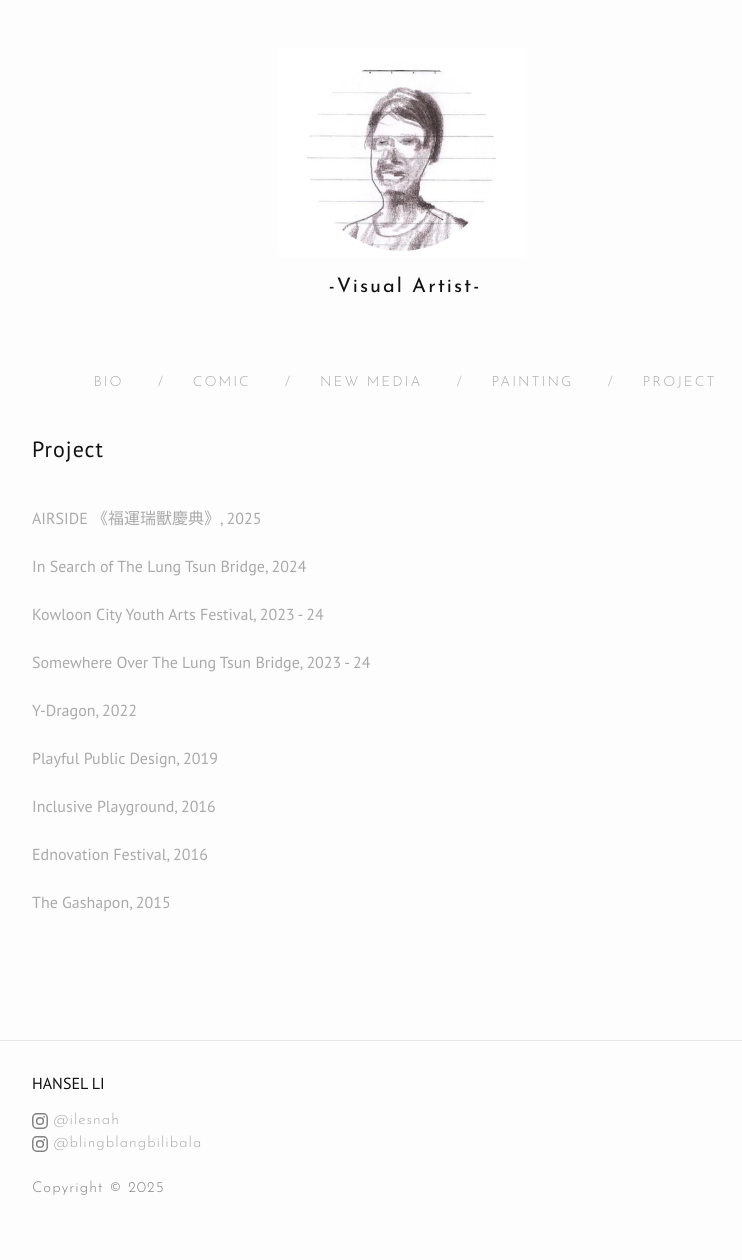
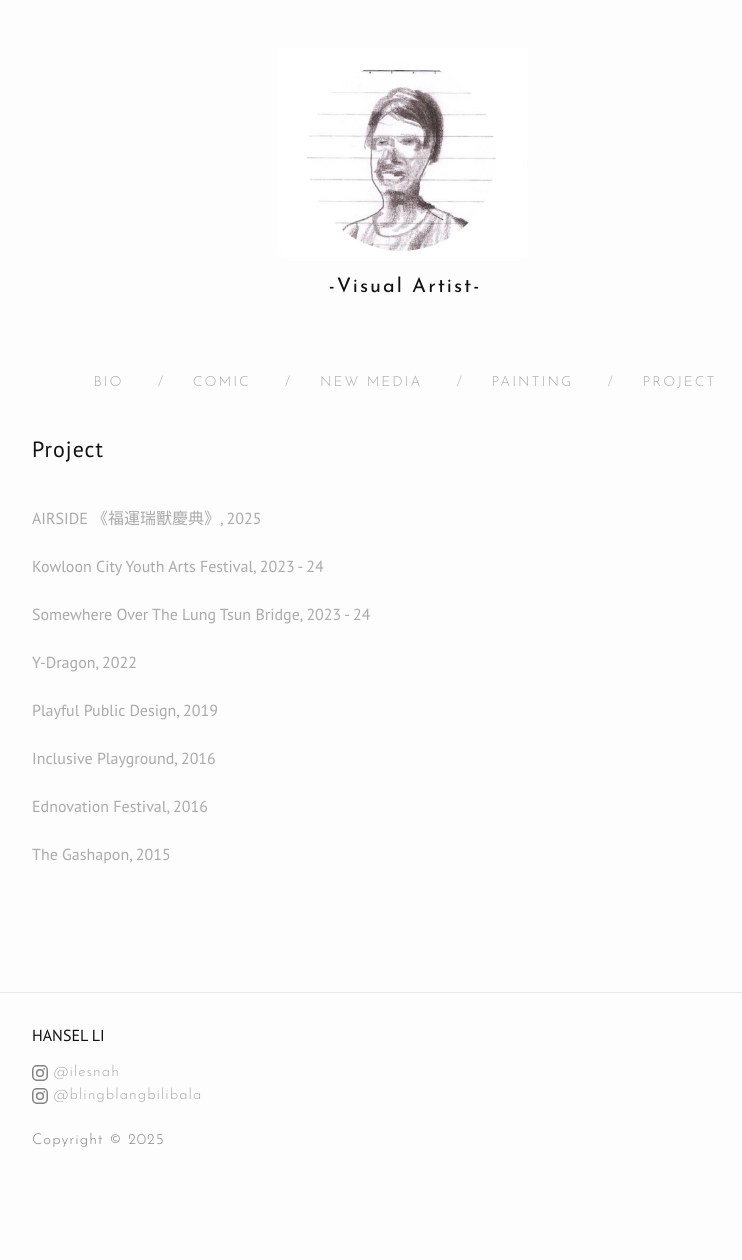
Before and after one commit to Hanseli/hanseli.github.io, a Jekyll site: the page built from Project.md, in a window 1280 px wide. Shown: the whole page, without its empty margins (238-980 px from the left). Built offline with Jekyll 4.4.1, drawn with Linux system fonts in a browser that asks for light colours; nearby versions of some CDN libraries; after the commit the page ends 1212 px from its top, so only the background shows below that.

Commit message:
Update Project.md

```diff
--- a/Project.md
+++ b/Project.md
@@ -26,8 +26,6 @@ category: "design"
 
 <a href="/kirin/index">AIRSIDE 《福運瑞獸慶典》, 2025</a>
 <br><br>
-<a href="https://youtu.be/e8uUyLjTpaA" target="_blank" rel="noopener noreferrer">In Search of The Lung Tsun Bridge, 2024</a>
-<br><br>
 <a href="/kcyaf/index">Kowloon City Youth Arts Festival, 2023 - 24</a>
 <br><br>
 <a href="/lungtsunbridge/index">Somewhere Over The Lung Tsun Bridge, 2023 - 24</a>
```
